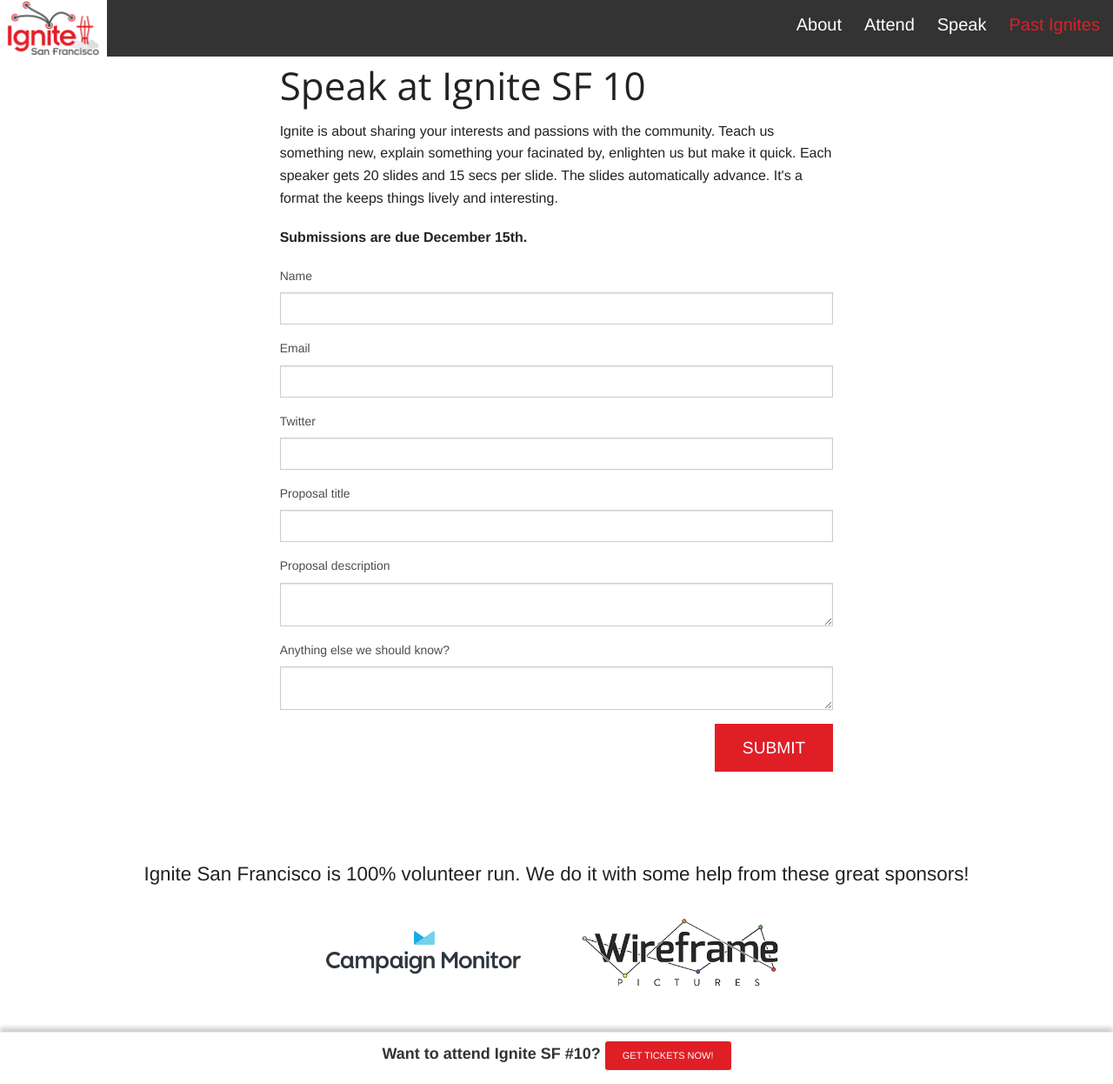
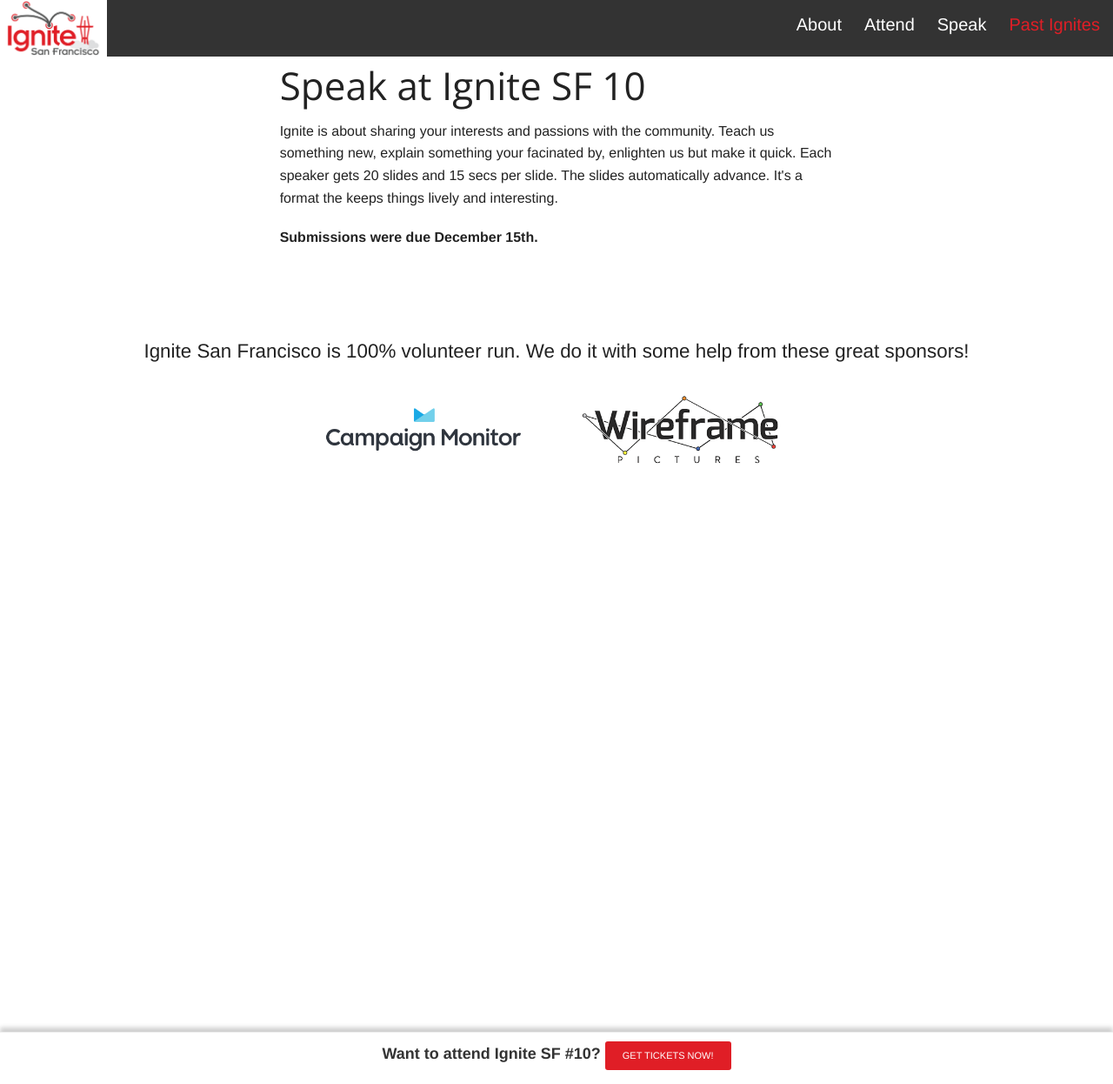
Before and after one commit to ignitesf/ignitesf.github.io, a Jekyll site: the page built from submit.html, in a window 1280 px wide and 1246 px high. Shown: the whole window at 87% size. Built offline with Jekyll 4.4.1, drawn with Linux system fonts in a browser that asks for light colours; Markdown is read by kramdown in place of the engine named in the settings.

Commit message:
close submissions

```diff
--- a/submit.html
+++ b/submit.html
@@ -10,9 +10,9 @@ permalink: /submit/
 
 <p class='small'>Ignite is about sharing your interests and passions with the community. Teach us something new, explain something your facinated by, enlighten us but make it quick. Each speaker gets 20 slides and 15 secs per slide. The slides automatically advance. It's a format the keeps things lively and interesting. </p>
 
-<p class='small'><strong>Submissions are due December 15th.</strong></p>
+<p class='small'><strong>Submissions were due December 15th.</strong></p>
 
-<form action="https://docs.google.com/forms/d/1dV7i5XuBBn9HDGPD3jyaxH_NY0DrWEzgN5U5k0rTX6E/formResponse?embedded=true" method="POST" id="ss-form" target="_self" onsubmit=""><ol role="list" class="ss-question-list" style="padding-left: 0px; margin-left:0px">
+<!--<form action="https://docs.google.com/forms/d/1dV7i5XuBBn9HDGPD3jyaxH_NY0DrWEzgN5U5k0rTX6E/formResponse?embedded=true" method="POST" id="ss-form" target="_self" onsubmit=""><ol role="list" class="ss-question-list" style="padding-left: 0px; margin-left:0px">
 <div class="ss-form-question errorbox-good" role="listitem">
 <div dir="ltr" class="ss-item ss-item-required ss-text"><div class="ss-form-entry">
 <label class="ss-q-item-label" for="entry_53557091"><div class="ss-q-title">Name
@@ -68,7 +68,7 @@ permalink: /submit/
 <input type="submit" name="submit" value="Submit" id="ss-submit" class="button right">
 </div></ol></form>
 
-
+-->
     </div>
   </div>
 </div>
```
